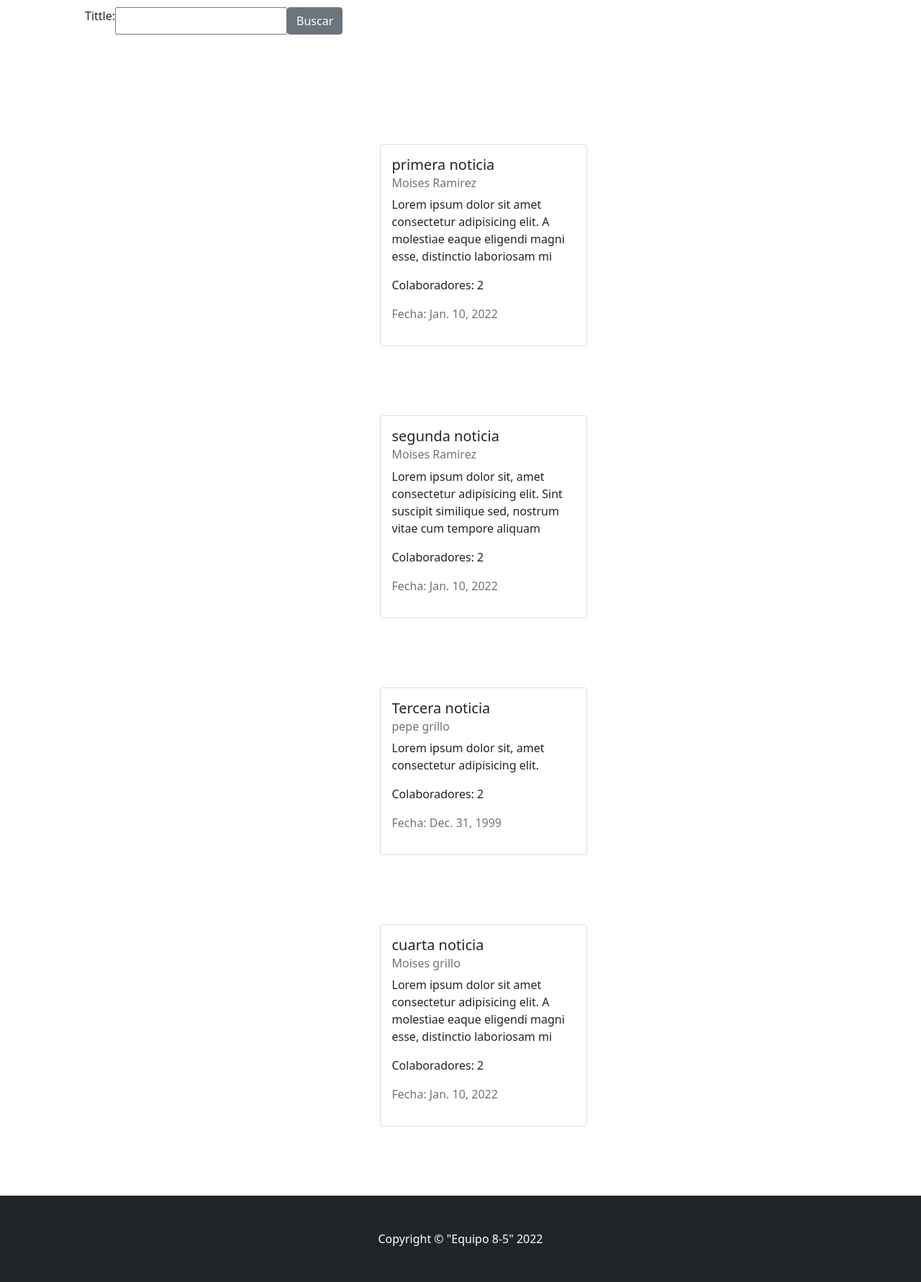
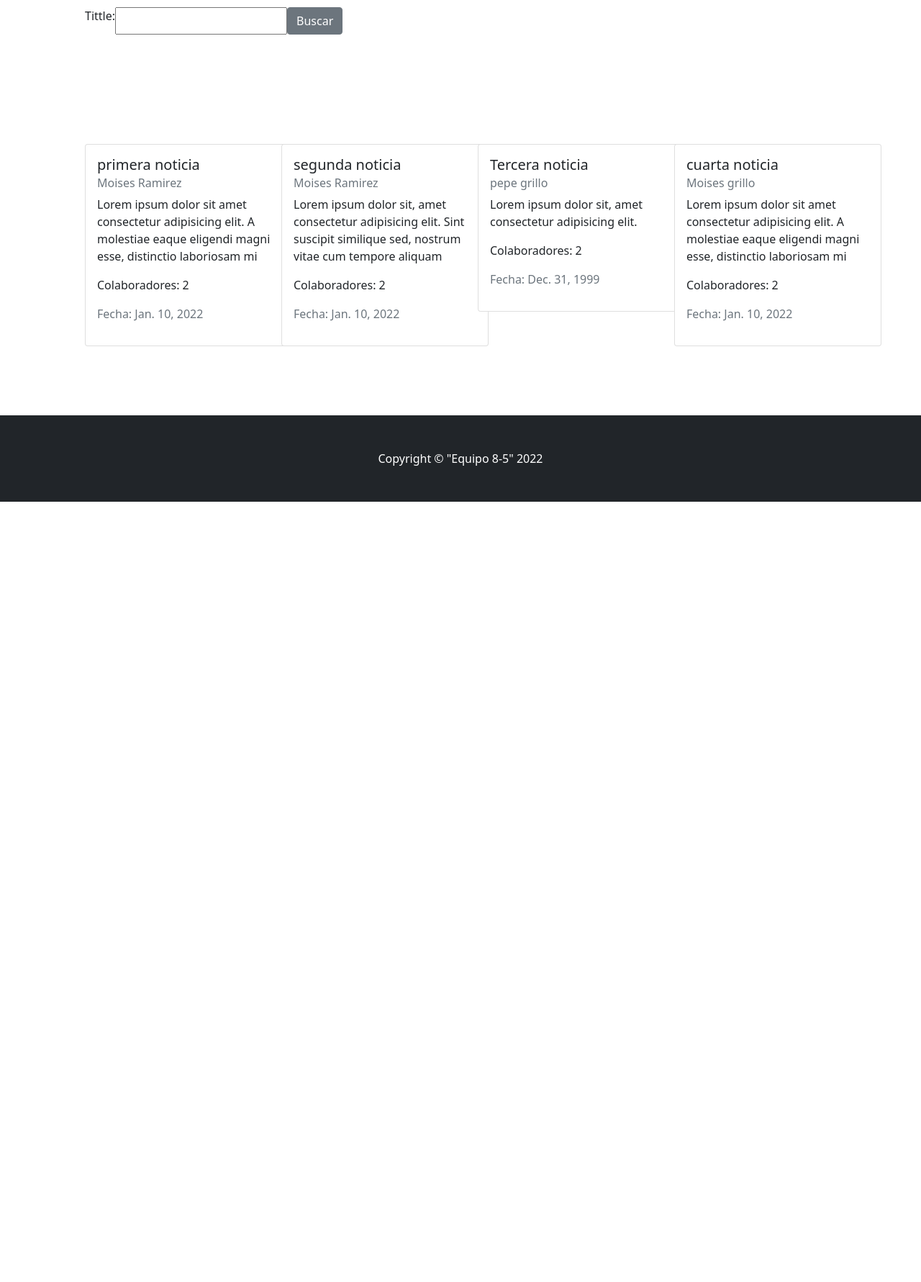
Before and after one commit to Motrapatoni/Entrega1-Lopez-Pascual-Ramirez, a Django app: page /items/ in a window 1280 px wide. Shown: the part 423-2204 px from the top of the page at 72% size. After the commit the page ends 1120 px from the top, so only its background shows below. Run offline with Django 4.2, Linux system fonts and the light colour scheme; data comes from the database, SQL or seed files in the repository; some libraries are stand-ins or nearby versions.

Commit message:
fix a detail in items cards

```diff
--- a/items/templates/items/items.html
+++ b/items/templates/items/items.html
@@ -40,10 +40,10 @@
     </div>
 </section>
 <section class="py-5">
+    <div class="container px-4 px-lg-5 mt-5">
+        <div class="row gx-4 gx-lg-5 row-cols-2 row-cols-md-3 row-cols-xl-4 justify-content-center">
             {% if items %}
                 {% for item in items %}
-            <div class="container px-4 px-lg-5 mt-5">
-                <div class="row gx-4 gx-lg-5 row-cols-2 row-cols-md-3 row-cols-xl-4 justify-content-center">
                     <div class="col mb-5">
                         <div class="card" style="width: 18rem;">
                             <div class="card-body">
@@ -54,9 +54,9 @@
                             </div>
                         </div>
                     </div>
+                {% endfor %}
+            {% endif %}
         </div>
     </div>
-        {% endfor %}
-    {% endif %}
 </section>
 {% endblock items-block %}
```
Lines whose indentation alone changed are shown as unchanged.
